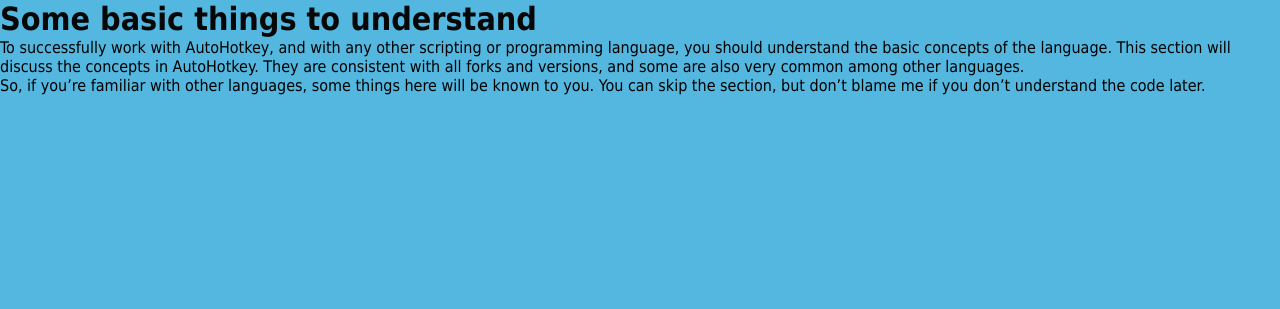
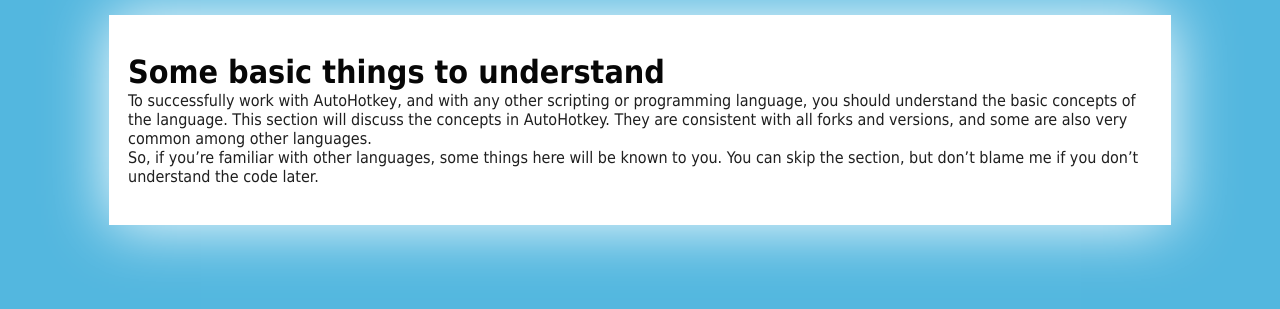
Before and after one commit to maul-esel/ahkbook, a Jekyll site: the page built from en/_posts/2011-11-02-Basic-Concepts.markdown, in a window 1280 px wide. Shown: the top 309 px of the page. Built offline with Jekyll 4.4.1, drawn with Linux system fonts in a browser that asks for light colours.

Commit message:
Added support for new style sheets

```diff
--- a/_layouts/default.html
+++ b/_layouts/default.html
@@ -6,12 +6,17 @@
 
 		<link rel='stylesheet' type='text/css' href='{{ site.url }}/css/default.css'/>
 		<link rel='stylesheet' type='text/css' href='{{ site.url }}/css/syntax.css'/>
+		<!--[if IE]>
+			<link rel='stylesheet' type='text/css' href='{{ site.url }}/css/IE.css'/>
+		<![endif]-->
 
 		{% for css in page.css_files %}
 			<link rel='stylesheet' type='text/css' href='{{ site.url }}/css/{{ css }}.css'/>
 		{% endfor %}
 	</head>
 	<body>
-		{{ content }}
+		<div class="content">
+			{{ content }}
+		</div>
 	</body>
 </html>
```
